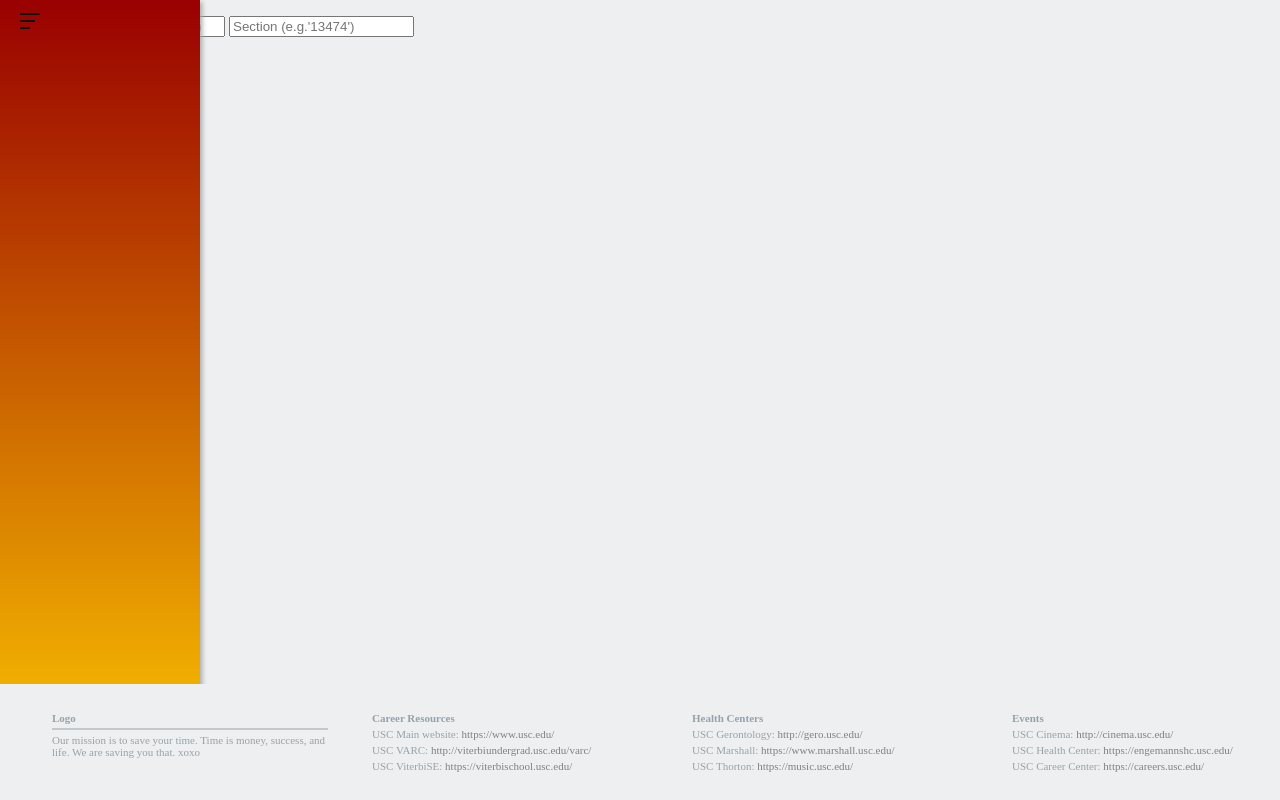
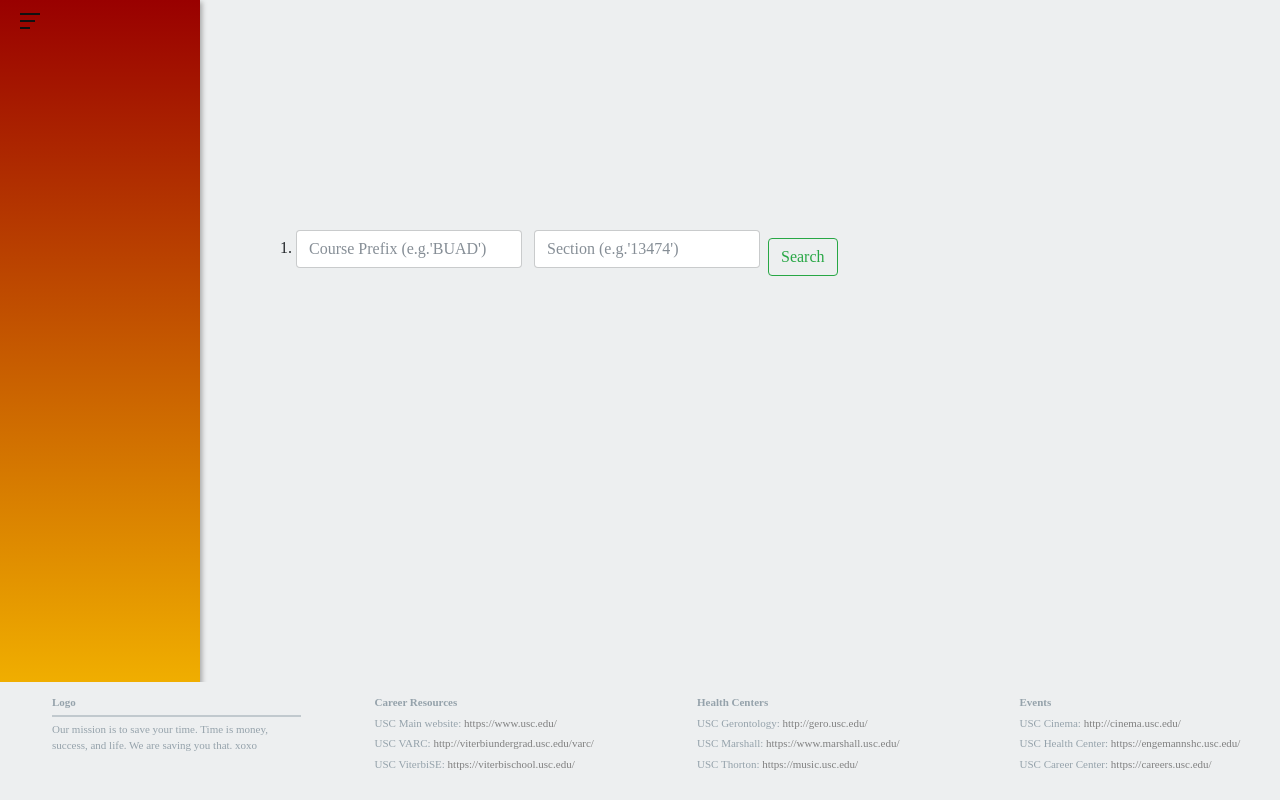
Before and after one commit to tmlabonte/TrojanHacks2017, a website: page course.html in a window 1280 px wide. Drawn offline with nearby package versions, Linux system fonts and the light colour scheme.

Commit message:
fixed course page

```diff
--- a/course.html
+++ b/course.html
@@ -2,6 +2,7 @@
 <html>
 <head>
   <title>USCalendar Dashboard</title>
+  <link rel="stylesheet" href="https://maxcdn.bootstrapcdn.com/bootstrap/4.0.0-beta/css/bootstrap.min.css" integrity="sha384-/Y6pD6FV/Vv2HJnA6t+vslU6fwYXjCFtcEpHbNJ0lyAFsXTsjBbfaDjzALeQsN6M" crossorigin="anonymous">
   <style>
     body{
       margin: 0px;
@@ -225,6 +226,11 @@
         text-decoration: none;
         cursor: pointer;
     }
+
+    #courseForm {
+      padding-left: 20%;
+      padding-top: 18%;
+    }
   </style>
 </head>
 <body>
@@ -249,7 +255,7 @@
 
   <!-- Vertical div behind the sliding menu -->
   <div id="vertical-div">
-<!-- 		<img src="/Users/mauriciofigueiredomattoscosta/Desktop/Hackathon 2017/square_face.jpg" style="width:150px; height:150px">
+<!--    <img src="/Users/mauriciofigueiredomattoscosta/Desktop/Hackathon 2017/square_face.jpg" style="width:150px; height:150px">
     <h2>Don't waste time </br> Add Stuff!</h2> -->
   </div>
 
@@ -372,6 +378,3 @@
 
 </body>
 </html>
-
-<!-- <div data-tockify-component="calendar" data-tockify-calendar="uscalendar"></div>
-	 <script data-cfasync="false" data-tockify-script="embed" src="https://public.tockify.com/browser/embed.js"></script>-->
```
Also changed, not shown: feed.html (+0 -3 lines). Lines whose indentation alone changed are shown as unchanged.
